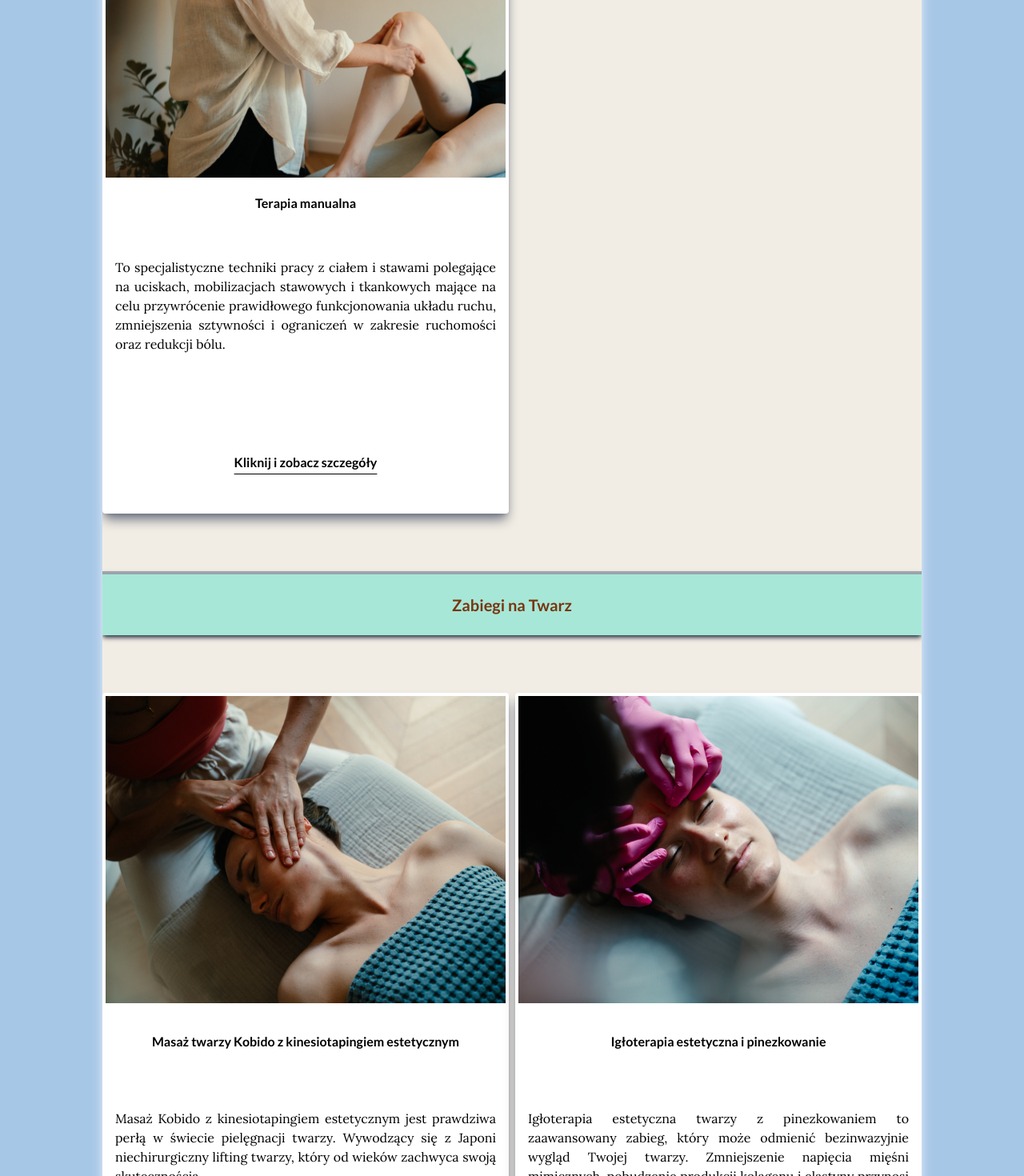
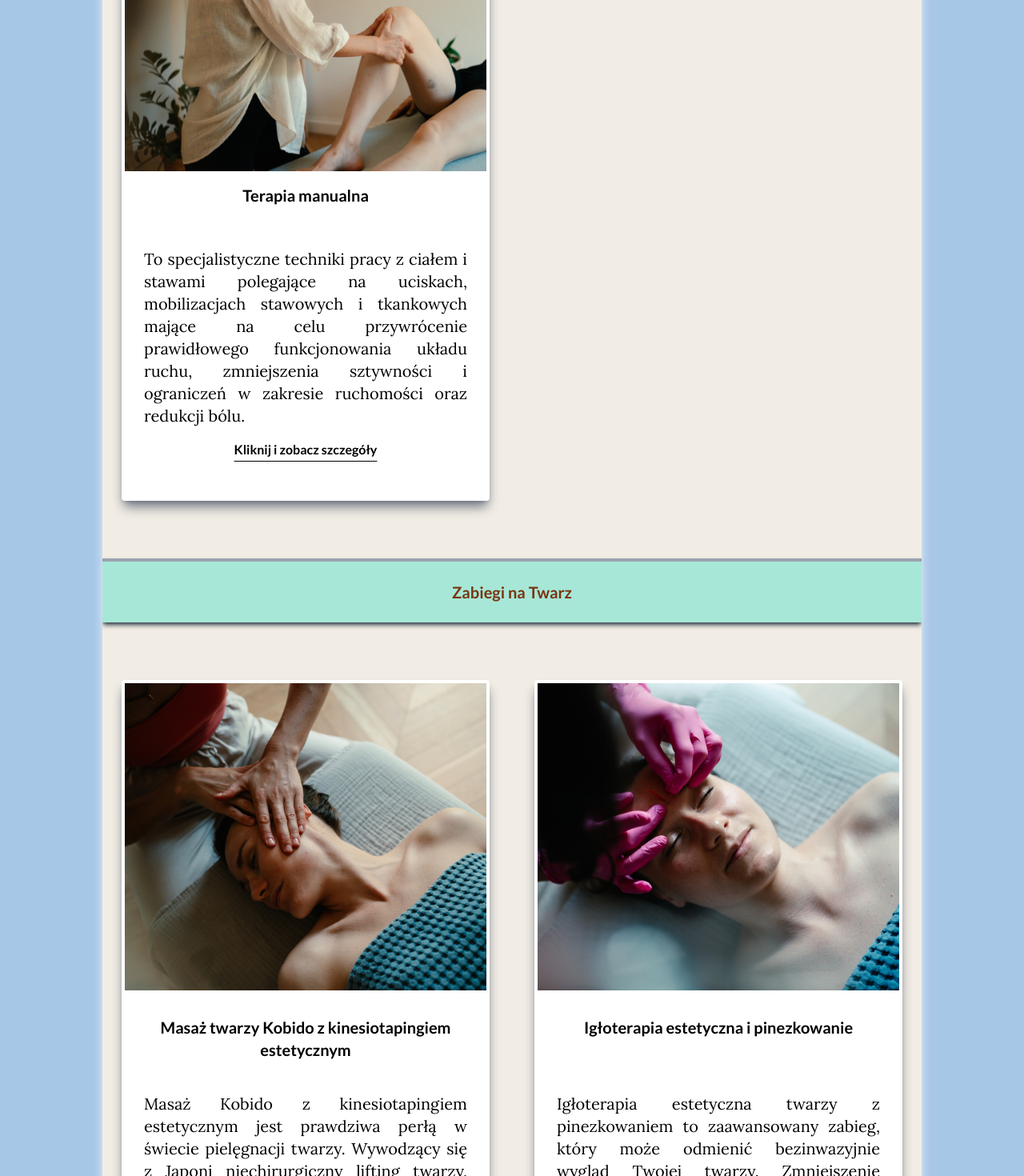
Before and after one commit to PiotrRegulski/stan-relaksu, a Next.js app: page / in a window 1280 px wide. Shown: the part 3428-4898 px from the top of the page at 80% size. Built offline with nearby package versions, Linux system fonts and the light colour scheme.

Commit message:
changed style on sm screen at mainpage

```diff
--- a/src/components/contact/Contact.tsx
+++ b/src/components/contact/Contact.tsx
@@ -27,7 +27,7 @@ const Contact = () => {
       <PageHeader id={"kontakt"}>Skontaktuj się</PageHeader>
       <div
         className="grid md:grid-cols-1
-        gap-4  items-center  md:my-12 mx-auto md:mx-12 "
+        gap-4  items-center my-4 lg:my-12 mx-auto md:mx-12 "
       >
         <div className="px-2 shadow-xl rounded border-4 bg-triadblue border-white  shadow-gray-400/75 w-full">
           <div className="text-xl font-bold md:mb-2 py-8 text-center text-amber-950 ">
@@ -59,8 +59,8 @@ const Contact = () => {
               logoSrc={"/logo-stan-relaksu-kolo.png"}
             />
           </div>
-          <div className="flex flex-col-reverse md:flex-row ">
-            <div className=" flex md:basis-1/2 justify-center items-center border-2 border-white shadow-lg shadow-gray-400 md:mx-12 md:my-6">
+          <div className="flex flex-col-reverse sm:flex-row ">
+            <div className=" flex sm:basis 1/3 md:basis-1/2 justify-center items-center border-2 border-white shadow-lg shadow-gray-400 sm:my-4 md:mx-12 lg:my-6">
               <MapComponent />
             </div>
             <div className="md:basis-1/2  mx-12 my-6 py-6">
@@ -68,7 +68,7 @@ const Contact = () => {
             </div>
           </div>
         </div>
-        <div className="  px-2 pb-10 shadow-xl rounded border-4 border-white  shadow-gray-400/75 bg-secondary ">
+        <div className="  px-2 pb-10 shadow-xl rounded border-4 border-white  shadow-gray-400/75 bg-secondary sm:mx-2 lg:my-6 md:mx-0 ">
           <h3 className="text-4xl font-bold mt-6 text-center">Napisz do nas</h3>
           <p className="text-sm text-gray-400 mt-4 text-center">
             Szybko odpowiemy na Twoje pytania.
--- a/src/components/homepage/WelcomeAboutMe.tsx
+++ b/src/components/homepage/WelcomeAboutMe.tsx
@@ -20,7 +20,7 @@ const WelcomeAboutMe = () => {
             <div className=" flex flex-col md:flex-row  justify-center bg-triadblue  md:mx-4 rounded-xl  shadow-primary shadow-lg">
               <div className="w-full md:w-full  md:mt-12 ">
                 <p
-                  className={`${lato.className} text-lg font-bold  md:text-xl text-center text-amber-950 animate-fadeIn transition-transform duration-1000 ease-in-out pt-8 px-4 md:px-1`}
+                  className={`${lato.className} text-lg font-bold  sm:text-xl text-center text-amber-950 animate-fadeIn transition-transform duration-1000 ease-in-out pt-8 px-4 md:px-1`}
                 >
                   <strong>Stan Relaksu</strong> <br></br>to terapeutyczne miejsce dla
                   ciała stworzone z myślą o Tobie, osobie która chce o
@@ -35,24 +35,24 @@ const WelcomeAboutMe = () => {
                   </span>
                 </p>
               </div>
-              <div className="relative w-72 h-64 md:w-[25rem] md:h-48  rounded-xl  mx-auto md:ml-24 shadow-xl shadow-gray-500 my-6 md:my-3 ">
+              <div className="relative w-72 h-64 sm:w-[28rem] sm:h-72 md:w-[25rem] md:h-48  rounded-xl  mx-auto md:ml-24 shadow-xl shadow-gray-500 my-6 md:my-3 ">
                 <FaceImage />
               </div>
             </div>
 
             <div className=" bg-triadblue mx-auto my-4 px-4 md:px-12 md:mx-4 md:mt-12 shadow-primary shadow-lg  rounded-xl">
-              <p className="font-bold text-amber-950 text-xl md:text-3xl mx-auto md:px-10 py-10 ">
+              <p className="font-bold text-amber-950 text-xl sm:text-2xl md:text-3xl mx-auto md:px-10 py-10 ">
                 Cześć, jestem Kinga.
               </p>
               <div className="flex md:hidden mx-auto w-full ">
-                <div className=" relative mx-auto h-48 w-48">
+                <div className=" relative mx-auto h-48 w-48 sm:w-72 sm:h-72">
                   <ImageCard
                     src={"/hero-circle.png"}
                     alt={"Twórca gabientu Stan Relaksu Kinga Wołoszka"}
                   />
                 </div>
               </div>
-              <p className="  text-lg  md:text-xl  text-amber-950 animate-fadeIn transition-transform duration-1000 ease-in-out  ">
+              <p className="  text-lg  sm:text-xl  text-amber-950 animate-fadeIn transition-transform duration-1000 ease-in-out  ">
                 <br></br> Przyniosę Ci ulgę w bólu oraz napięciu stosując
                 techniki
                 <strong> masażu powięziowego</strong> i{" "}
--- a/src/components/layout/MainFooter.jsx
+++ b/src/components/layout/MainFooter.jsx
@@ -4,12 +4,12 @@ import ImageCard from "../about/ImageCard";
 const MainFooter = () => {
   return (
     <>
-      <div className="relative h-[8rem] md:h-[7rem]">
+      <div className="relative h-[9rem] lg:h-[6rem]">
         <ImageCard
           src={"/do-ozdoby-stopka.jpg"}
           alt={"wystrój gabinetu masażu "}
         />
-        <footer className="absolute md:top-4 right-5 left-5 md:right-20 md:left-20 ">
+        <footer className="absolute md:top-4 right-5 left-5 md:right-20 md:left-20 py-1 ">
           <div className=" flex flex-col  justify-center items-center ">
             <div className="flex flex-col md:flex-row items-center ">
               <div className="w-full border-3 border-white">
--- a/src/components/offers/OffersCardBody.tsx
+++ b/src/components/offers/OffersCardBody.tsx
@@ -46,7 +46,7 @@ const OffersCardBody = () => {
           {categoryBody.map((offerItem) => (
             <div
               key={offerItem.id}
-              className="lg:mx-6 my-6 lg:w-auto  bg-white shadow-lg shadow-gray-500 animate-fadeIn rounded border-4 border-white transition-transform duration-200 ease-in-out hover:scale-[1.02] h-max"
+              className=" mx-auto sm:mx-6 lg:mx-6 my-6 lg:w-auto  bg-white shadow-lg shadow-gray-500 animate-fadeIn rounded border-4 border-white transition-transform duration-200 ease-in-out hover:scale-[1.02] h-max"
             >
               <Link className="" href={`/offer/${offerItem.slug} `}>
                 <div className="relative w-full h-96 mx-auto  ">
@@ -60,19 +60,19 @@ const OffersCardBody = () => {
                   />
                 </div>
 
-                <div className="animate-fadeIn rounded border-4 border-white  w-full bg-white">
-                  <p className="lg:text-xl text-center font-bold md:px-3 md:py-4 py-2 font-[Lato] md:h-24 h-[6rem] mx-3">
+                <div className="animate-fadeIn rounded  px-4  w-full bg-white">
+                  <p className="sm:text-xl text-center font-bold md:px-3 md:py-4 py-2 font-[Lato] md:h-24 h-[6rem] mx-3">
                     {offerItem.title}
                   </p>
                   <p
-                    className={`${lora.className} h-48 text-justify  lg:text-xl lg:px-3 px-2`}
+                    className={`${lora.className} h-48 text-justify  sm:text-xl lg:px-3 px-2`}
                   >
                     {offerItem.contentFirst}
                   </p>
                 </div>
 
-                <div className="flex justify-center  bg-white">
-                  <button className=" flex underline decoration-solid underline-offset-8 font-semibold  text-center px-2 my-12  text-black hover:text-gray-400">
+                <div className="flex justify-center  bg-white ">
+                  <button className=" flex underline decoration-solid underline-offset-8 font-semibold  text-center  my-4 md:my-12  text-black hover:text-gray-400">
                     {" "}
                     Kliknij i zobacz szczegóły
                   </button>
--- a/src/components/offers/OffersCardFace.tsx
+++ b/src/components/offers/OffersCardFace.tsx
@@ -50,7 +50,7 @@ const OffersCardFace = () => {
           {categoryFace.map((offerItem) => (
             <div
               key={offerItem.id}
-              className="lg:mx-6 my-6 lg:w-auto  bg-white shadow-lg shadow-gray-500 animate-fadeIn rounded border-4 border-white transition-transform duration-200 ease-in-out hover:scale-[1.02] min-h-[50rem]"
+              className="mx-auto sm:mx-6  lg:mx-6 my-6 lg:w-auto  bg-white shadow-lg shadow-gray-500 animate-fadeIn rounded border-4 border-white transition-transform duration-200 ease-in-out hover:scale-[1.02] h-max"
             >
               <Link className="" href={`/offer/${offerItem.slug} `}>
               <div className="relative w-full h-96 mx-auto ">
@@ -63,19 +63,19 @@ const OffersCardFace = () => {
                   className="object-cover w-full h-full"
                 /></div>
 
-                <div className="animate-fadeIn rounded border-4 border-white  w-full  ">
-                  <p className="lg:text-xl text-center font-bold md:my-4 md:px-3 md:py-4 py-2 font-[Lato] md:h-24 h-[6rem]   mx-3">
+                <div className="animate-fadeIn rounded px-4  w-full ">
+                  <p className="sm:text-xl text-center font-bold md:my-4 md:px-3 md:py-4 py-2 font-[Lato] md:h-24 h-[6rem]   mx-3">
                     {offerItem.title}
                   </p>
                   <p
-                    className={`${lora.className} h-48 text-justify  lg:text-xl lg:px-3 px-2 `}
+                    className={`${lora.className} h-48 text-justify  sm:text-xl lg:px-3 px-2 `}
                   >
                     {offerItem.contentFirst}
                   </p>
                 </div>
 
                 <div className="flex justify-center ">
-                  <button className=" flex underline decoration-solid underline-offset-8 font-semibold  text-center px-2 my-12  text-black hover:text-gray-400">
+                  <button className=" flex underline decoration-solid underline-offset-8 font-semibold  text-center my-4 md:my-14  text-black hover:text-gray-400">
                     {" "}
                     Kliknij i zobacz szczegóły
                   </button>
```
